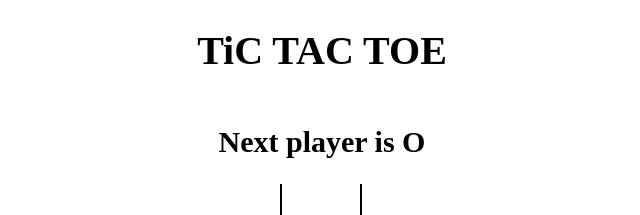
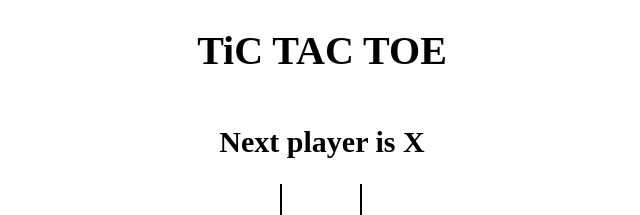
Before and after one commit to codingraj3427/TIC-TAC-TOE, a React (Vite) app: page / in a window 1280 px wide. Shown: the top 215 px of the page, without its empty margins (318-958 px from the left). Built offline with nearby package versions, Linux system fonts and the light colour scheme.

Commit message:
Transform state to game history

```diff
--- a/src/App.jsx
+++ b/src/App.jsx
@@ -5,36 +5,51 @@
 
 function App() {
 
-  const [board,setBoard]= useState(Array(9).fill(null));
-  const[isXNext,setIsNext]=useState(false);
 
-const winner=calculateWinner(board);
+  // This is for maintaining the history of the game
+  const [history,setHistory]= useState([
+    {board:Array(9).fill(null),isXNext:true}]);
 
-const message= winner ? `winner is ${winner}`: `Next player is ${isXNext? 'X': 'O'}`
+    // This is for current move
+    const[currentmove,setCurrentmove]=useState(0);
+    const current=history[currentmove];
+
+
+const winner=calculateWinner(current.board);
+
+const message= winner ? `winner is ${winner}`: `Next player is ${current.isXNext? 'X': 'O'}`
 
   const handleSquareClick=(position)=>
 {
 
-     if(board[position] || winner)
+     if(current.board[position] || winner)
      {
        return;
      }
 
-      setBoard((prev)=>
+      setHistory((prev)=>
       {
-         return prev.map((square,pos)=>
+
+        const last =prev[prev.length - 1];
+
+
+
+
+         const newBoard= last.board.map((square,pos)=>
          {
            if(pos===position)
            {
-             return isXNext ? 'X':'O'
+             return last.isXNext ? 'X':'O'
            }
 
            return square;
          });
 
+         return prev.concat({board:newBoard,isXNext:!last.isXNext})
       });
 
-      setIsNext((prev=> !prev));
+      setCurrentmove(prev=> prev+1);
+
 
   };
 
@@ -43,7 +58,7 @@
     <div className="app">
     <h1>TiC TAC TOE</h1>
     <h2>{message}</h2>
-    <Board board={board} handleSquareClick={handleSquareClick}/>
+    <Board board={current.board} handleSquareClick={handleSquareClick}/>
   </div>
     );
   }
```
